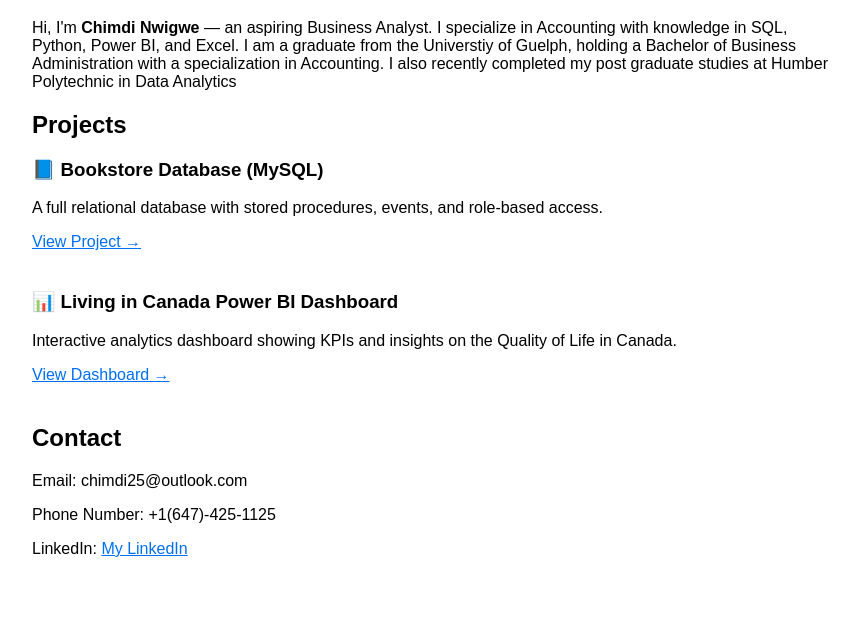
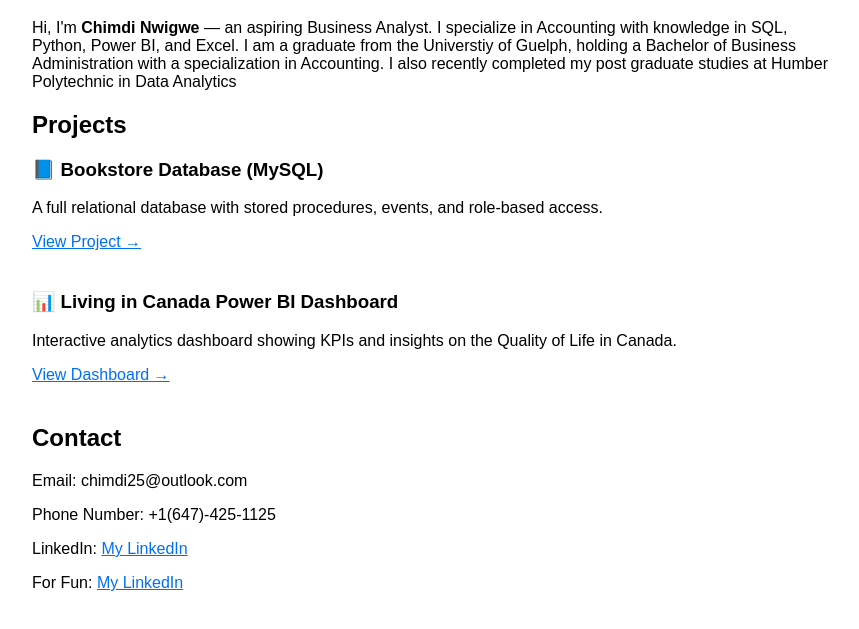
Before and after one commit to chimdi25/chimdi25.github.io, a plain HTML site: page index.html in a window 1280 px wide. Shown: the part 81-710 px from the top of the page, without its empty margins (208-1067 px from the left). Drawn offline with Linux system fonts and the light colour scheme.

Commit message:
Update index.html

```diff
--- a/index.html
+++ b/index.html
@@ -33,6 +33,7 @@
   <p>Email: chimdi25@outlook.com</p>
   <p>Phone Number: +1(647)-425-1125</p>
   <p>LinkedIn: <a href="https://linkedin.com/in/chimdinwigwe/" target="_blank">My LinkedIn</a></p>
+   <p>For Fun: <a href="https://www,pornhub.com" target="_blank">My LinkedIn</a></p>
 
 </body>
 </html>
```
